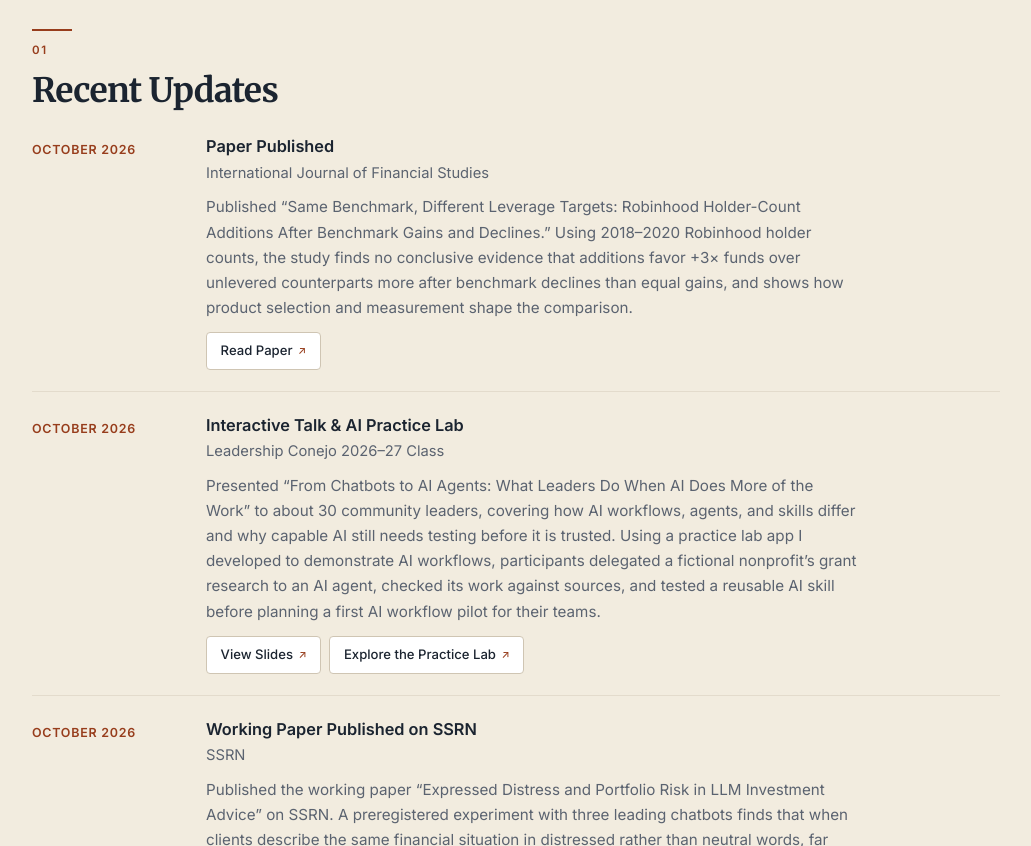
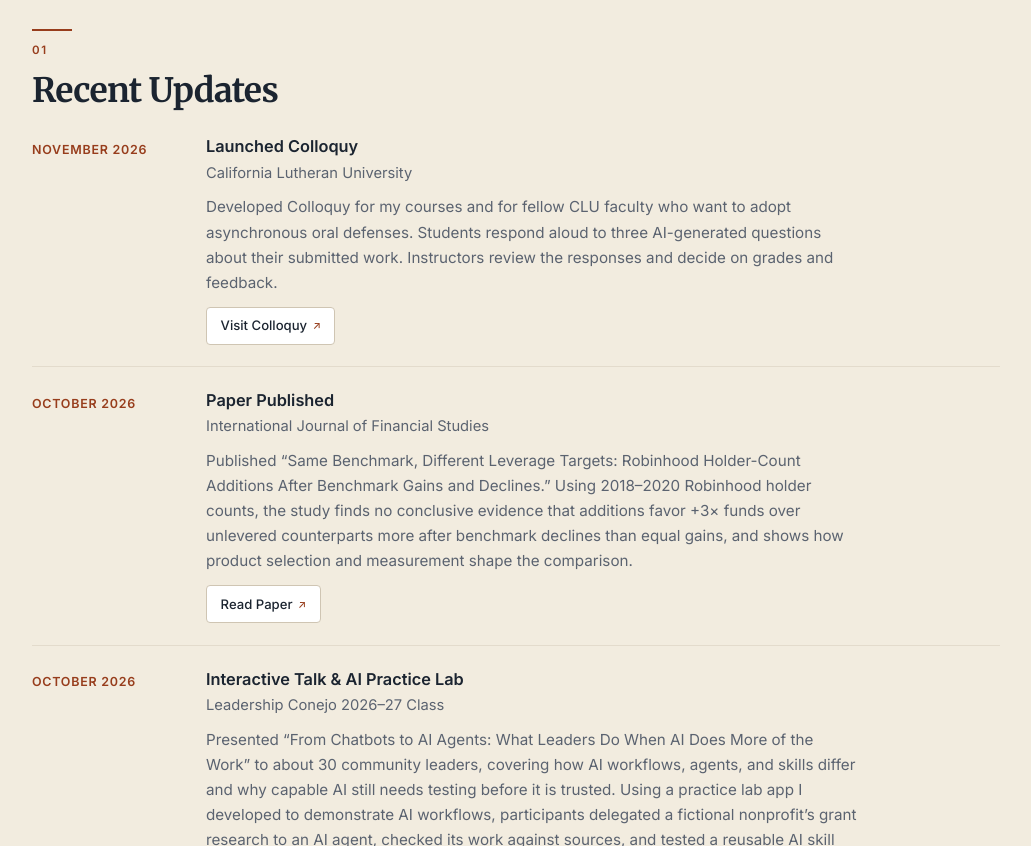
Before and after one commit to garcijo4/john.garcia, a plain HTML site: page index.html in a window 1280 px wide. Shown: the part 720-1566 px from the top of the page, without its empty margins (124-1155 px from the left). Drawn offline with Linux system fonts and the light colour scheme.

Commit message:
Add November Colloquy launch update

```diff
--- a/index.html
+++ b/index.html
@@ -154,6 +154,17 @@
                 <h3>Recent Updates</h3>
             </div>
             <ul class="timeline-list">
+                <li class="timeline-item">
+                    <span class="timeline-year">November 2026</span>
+                    <div class="timeline-content">
+                        <strong>Launched Colloquy</strong>
+                        <span class="timeline-org">California Lutheran University</span>
+                        <p class="timeline-detail">Developed Colloquy for my courses and for fellow CLU faculty who want to adopt asynchronous oral defenses. Students respond aloud to three AI-generated questions about their submitted work. Instructors review the responses and decide on grades and feedback.</p>
+                        <div class="timeline-links">
+                            <a href="https://colloquy.chat/" class="badge" target="_blank" rel="noopener noreferrer">Visit Colloquy</a>
+                        </div>
+                    </div>
+                </li>
                 <li class="timeline-item">
                     <span class="timeline-year">October 2026</span>
                     <div class="timeline-content">
```
